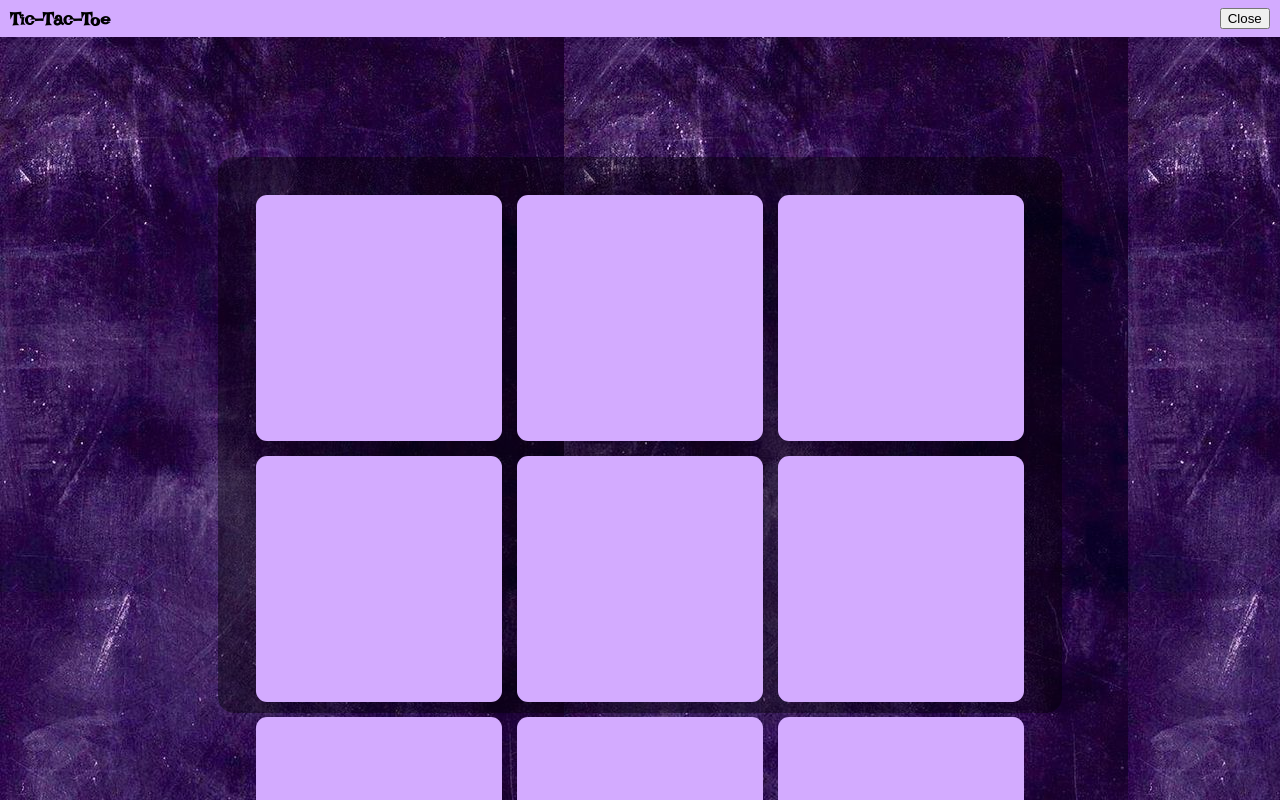
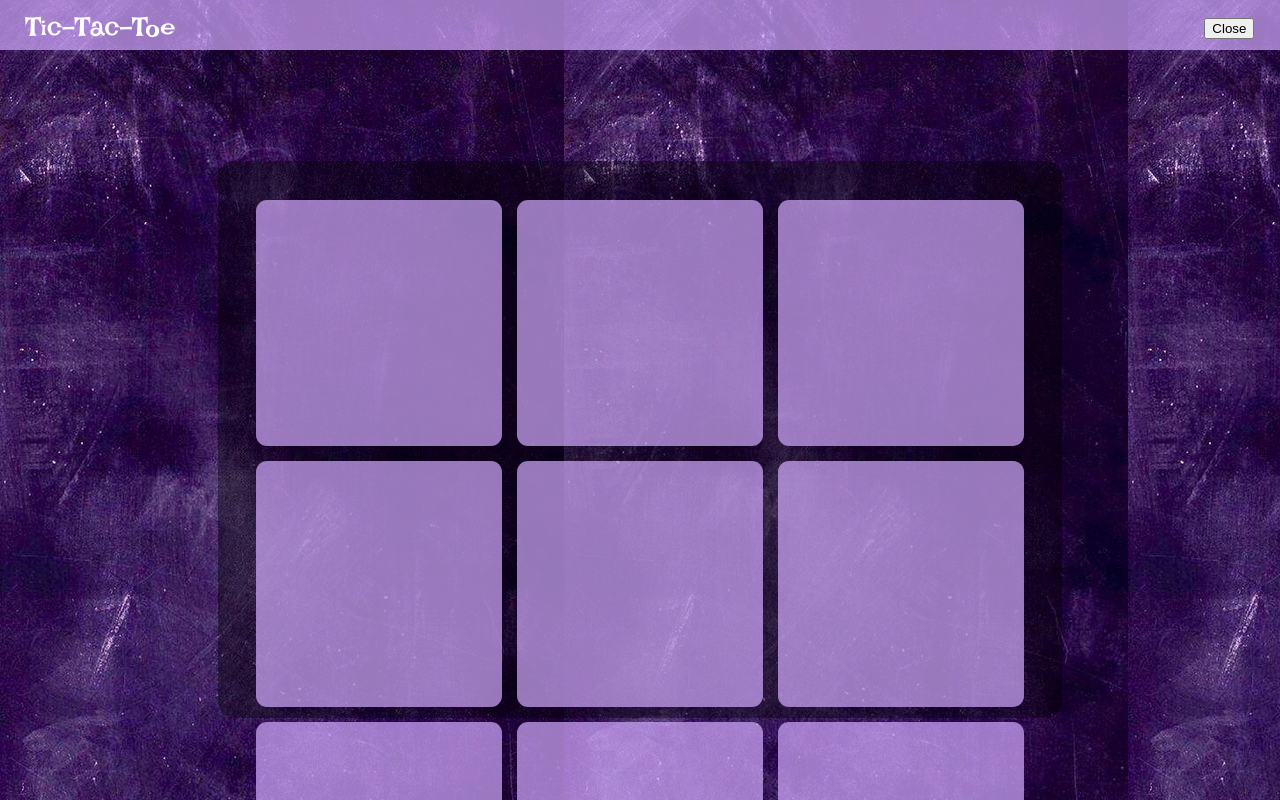
Before and after one commit to HariSupikssa/Fun_stuff, an Electron app: page tic-tac-toe/src/website/index.html in a window 1280 px wide. Drawn offline with Linux system fonts and the light colour scheme.

Commit message:
structure msg, style it

```diff
--- a/tic-tac-toe/src/main/main.js
+++ b/tic-tac-toe/src/main/main.js
@@ -3,7 +3,7 @@ const { app, BrowserWindow } = require('electron')
 
 const createWindow = () => {
     const win = new BrowserWindow({
-        width: 550,
+        width: 500,
         height: 600,
         resizable: false,
         frame: false,
--- a/tic-tac-toe/src/website/index.html
+++ b/tic-tac-toe/src/website/index.html
@@ -15,7 +15,7 @@
     <div class="topbar">
 
       <div class="titlebar">
-        <h3>Tic-Tac-Toe</h3>
+        <p class="title">Tic-Tac-Toe<p>
       </div>
       <div class="titlebarBtn">
         <button class="topbtn closeBtn" id="closeBtn">Close </button>
@@ -27,7 +27,7 @@
     <div class="contentArea">
       <!-- <h1 class="err"></h1> -->
       <div class="msgContainer hide">
-        <p class="msg"></p>
+        <h2 class="msg"></h2>
       </div>
       <!-- tic-tac-toe -->
       <div class="gameBox">
--- a/tic-tac-toe/src/website/script.js
+++ b/tic-tac-toe/src/website/script.js
@@ -1,5 +1,3 @@
-
-
 const winPatterns = [
     [0, 1, 2],
     [0, 3, 6],
@@ -90,7 +88,7 @@ const checkWinner = () => {
 }
 
 const showWinner = (winner) => {
-    msg.innerHTML = `${winner} wins!`
+    msg.innerHTML = `${winner} Wins!`
     msgCon.classList.remove("hide")
 }
 
--- a/tic-tac-toe/src/website/style.css
+++ b/tic-tac-toe/src/website/style.css
@@ -12,6 +12,23 @@ html {
     width: 100%;
     overflow-y: hidden;
     overflow-x: hidden;
+    color: white;
+    text-align: center;
+}
+
+.title, .msg
+{
+    /* letter-spacing: 5px; */
+    font-size: 28px;
+    font-weight: 100;
+}
+
+.msgContainer {
+    position: absolute;
+    left: 50%;
+  transform: translateX(-50%);
+    padding: 0;
+    margin: 0 auto;
 }
 
 .mainApp {
@@ -25,8 +42,8 @@ html {
 
 .topbar {
     /* background-color: darkgray; */
-    background-color: #D3ABFF;
-    padding: 0 0.8%;
+    background-color: #D3ABFFB3;
+    padding: 0 2%;
     height: 50px;
     display: flex;
     flex-direction: row;
@@ -50,7 +67,7 @@ html {
 }
 
 .gameBox {
-    background-color: rgb(0, 0, 0, 0.4);
+    background-color: #00000066;
     display: grid;
     /* column-gap: 10px;
     row-gap: 10px; */
@@ -68,7 +85,7 @@ html {
 
 .box {
     /* background-color: black; */
-    background-color: #D3ABFF;
+    background-color: #D3ABFFB3;
     border-radius: 11px;
     aspect-ratio: 1;
 }
```
